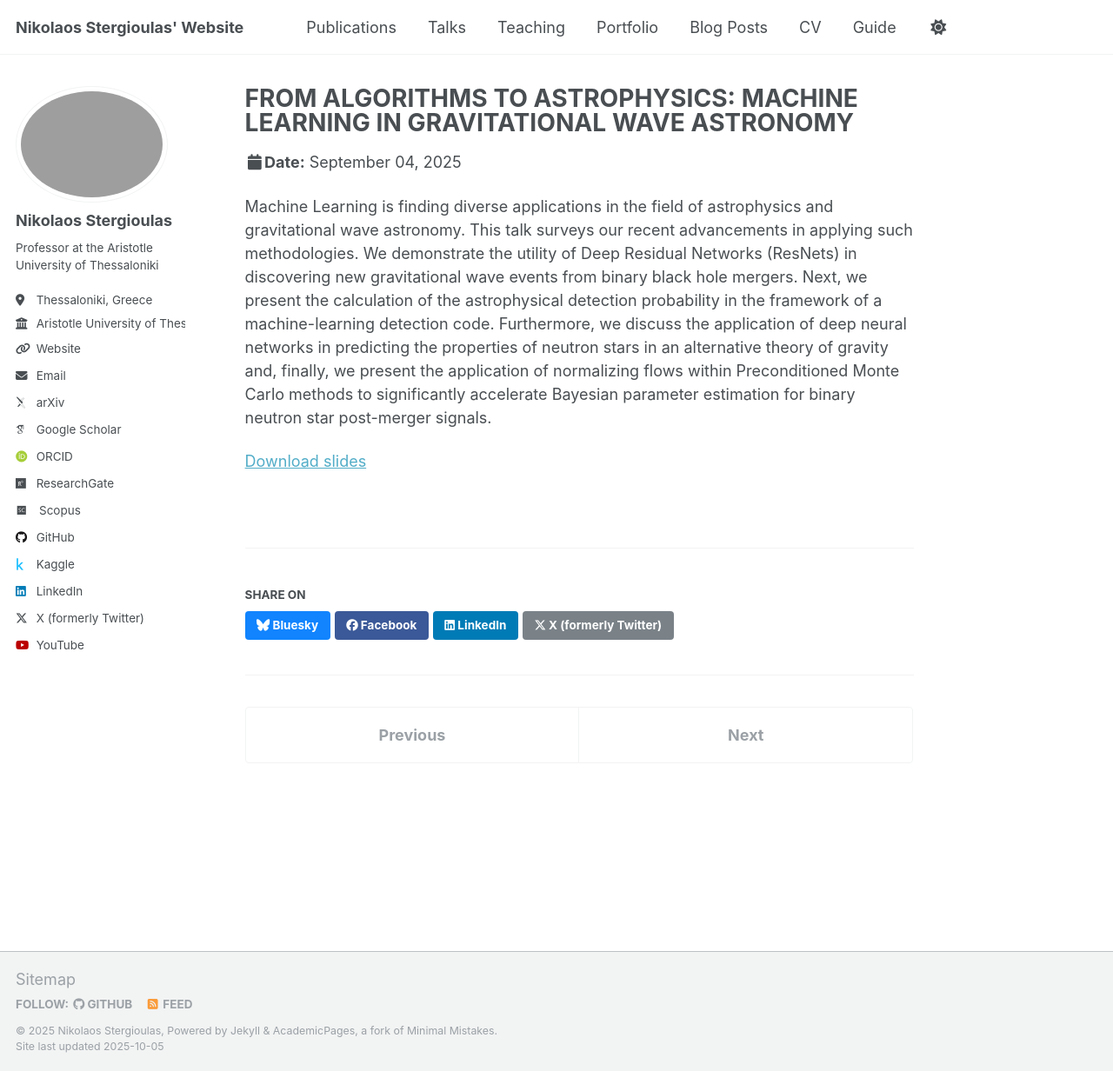
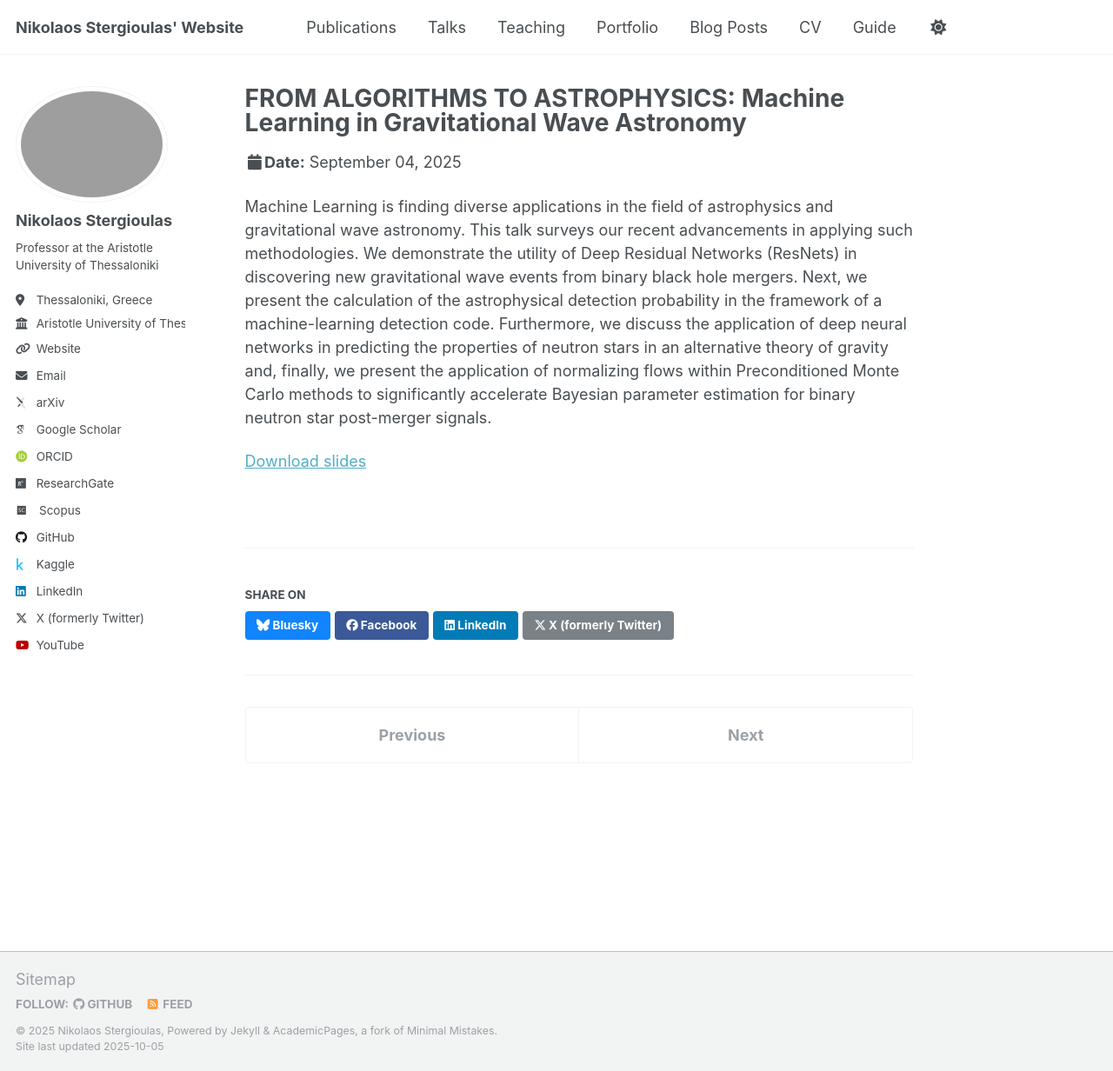
Before and after one commit to niksterg/niksterg, a Jekyll site: the page built from _talks/2025-09-04-corfu-ml.md, in a window 1280 px wide and 1232 px high. Shown: the whole window at 87% size. Built offline with Jekyll 4.4.1, drawn with Linux system fonts in a browser that asks for light colours; some web fonts are replaced.

```diff
--- a/_talks/2025-09-04-corfu-ml.md
+++ b/_talks/2025-09-04-corfu-ml.md
@@ -1,5 +1,5 @@
 ---
-title: "FROM ALGORITHMS TO ASTROPHYSICS: MACHINE LEARNING IN GRAVITATIONAL WAVE ASTRONOMY"
+title: "FROM ALGORITHMS TO ASTROPHYSICS: Machine Learning in Gravitational Wave Astronomy"
 collection: talks
 type: "Conference Talk"
 permalink: /talks/2025-09-04-corfu-ml
```
